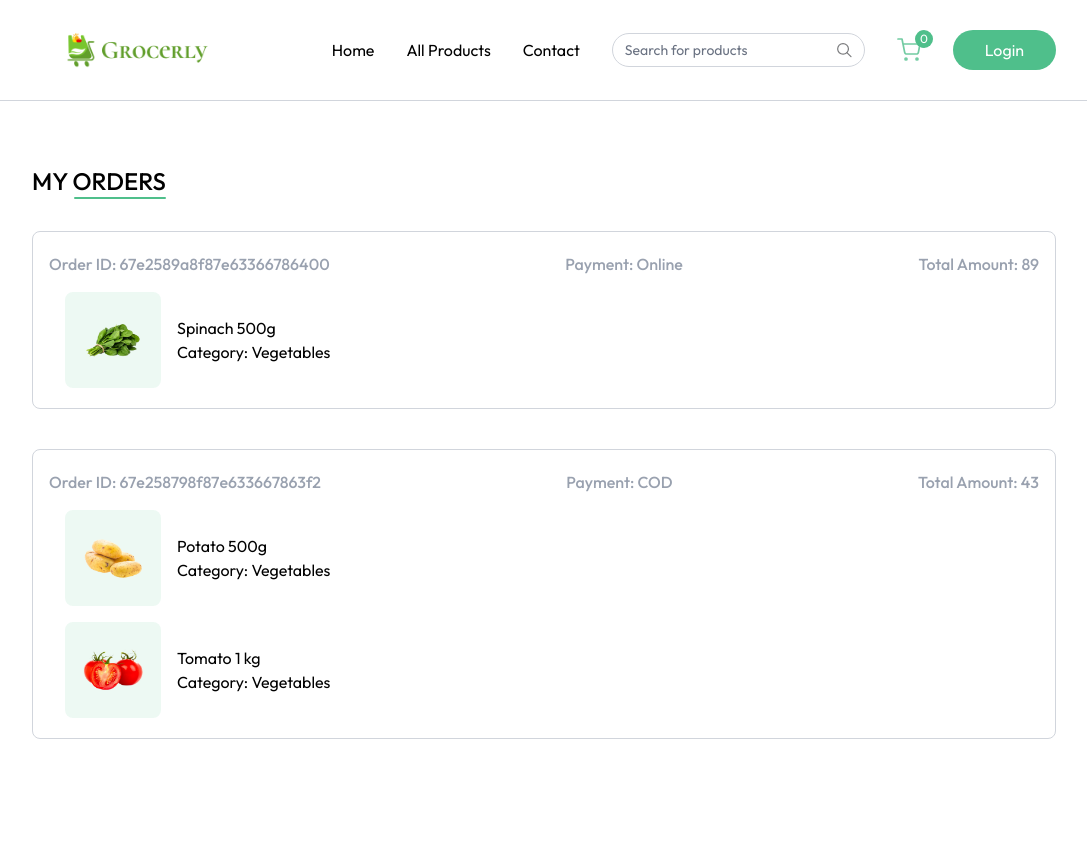
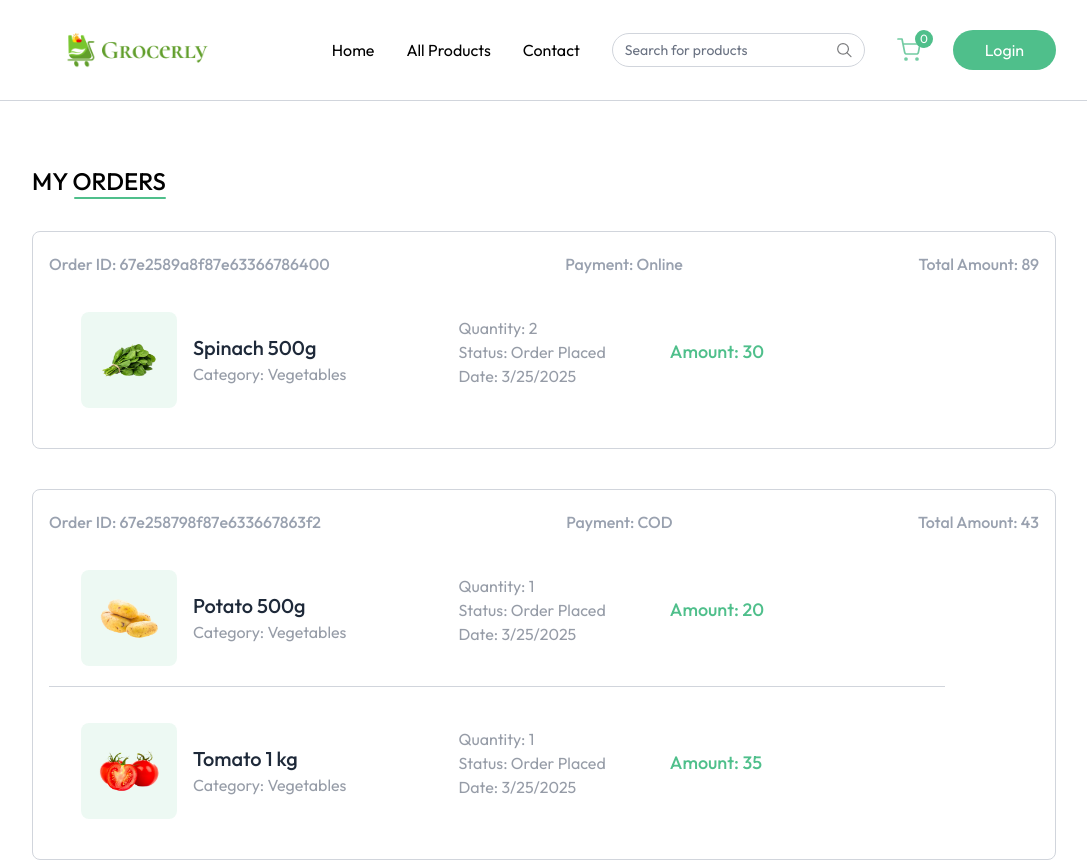
Before and after one commit to DevDad-Main/Grocerly, a React (Vite) app in the folder client/: page /orders in a window 1280 px wide. Shown: the top 862 px of the page, without its empty margins (96-1183 px from the left). Built offline with nearby package versions, Linux system fonts and the light colour scheme.

Commit message:
order page complete

```diff
--- a/client/src/pages/MyOrders.jsx
+++ b/client/src/pages/MyOrders.jsx
@@ -33,7 +33,10 @@
             </span>
           </p>
           {order.items.map((item, index) => (
-            <div>
+            <div
+              key={index}
+              className={`relative bg-white text-gray-500/70 ${order.items.length !== index + 1 && "border-b"} border-gray-300 flex flex-col md:flex-row md:items-center justify-beteen p-4 py-5 md:gap-16 w-full max-w-4xl`}
+            >
               <div className="flex items-center m-4 md:mb-0">
                 <div className="bg-primary/10 p-4 rounded-lg">
                   <img
@@ -43,10 +46,21 @@
                   />
                 </div>
                 <div className="ml-4">
-                  <h2>{item.product.name}</h2>
+                  <h2 className="text-xl font-medium text-gray-800">
+                    {item.product.name}
+                  </h2>
                   <p>Category: {item.product.category}</p>
                 </div>
               </div>
+
+              <div className="flex flex-col justify-center md:ml-8 mb-4 md:mb-0">
+                <p>Quantity: {item.quantity || "1"}</p>
+                <p>Status: {order.status}</p>
+                <p>Date: {new Date(order.createdAt).toLocaleDateString()}</p>
+              </div>
+              <p className="text-primary text-lg font-medium">
+                Amount: {item.product.offerPrice * item.quantity} {currency}
+              </p>
             </div>
           ))}
         </div>
```
